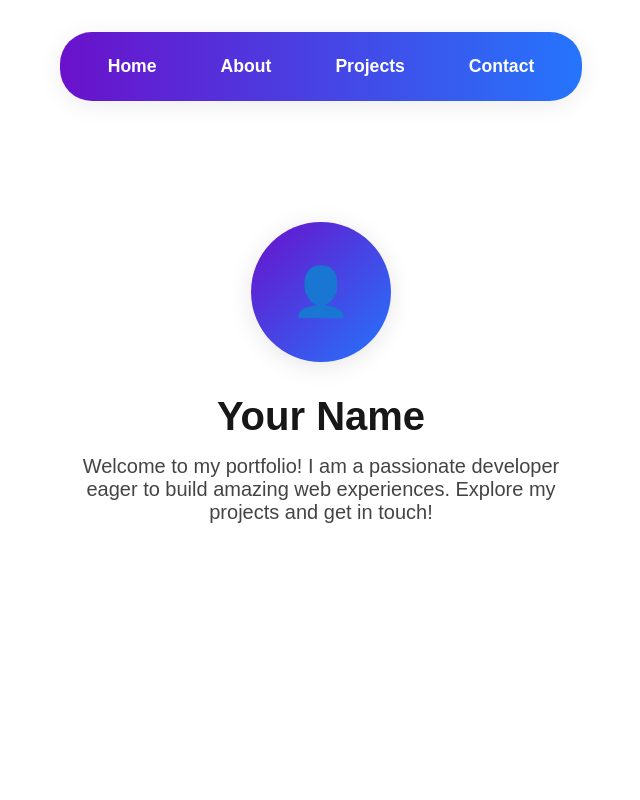
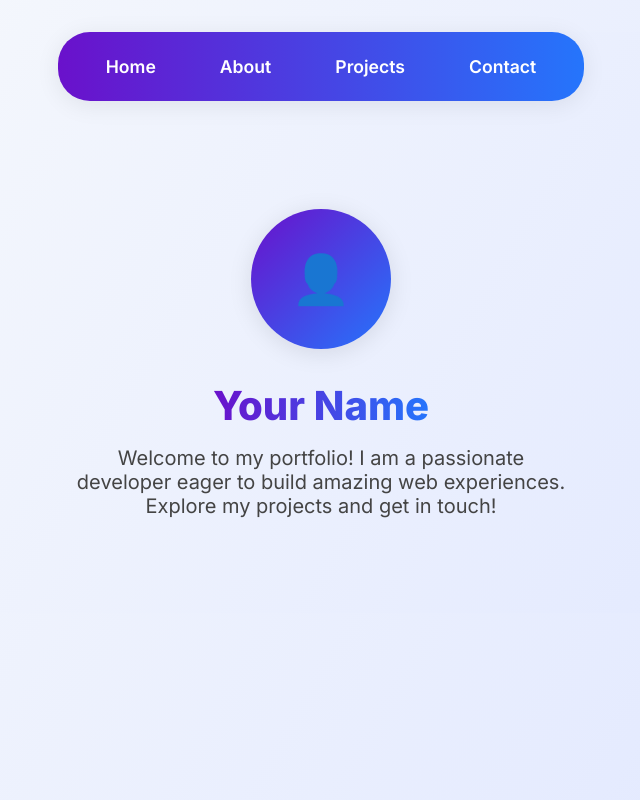
Before and after one commit to thusharanavod123/skygea-personal-website, a Next.js app in the folder my-website/: page / in a window 1280 px wide. Shown: the whole page, without its empty margins (319-959 px from the left). Built offline with nearby package versions, Linux system fonts and the light colour scheme.

Commit message:
styling the layout

```diff
--- a/my-website/src/app/globals.css
+++ b/my-website/src/app/globals.css
@@ -1,42 +1,46 @@
+@import url("https://fonts.googleapis.com/css2?family=Inter:wght@400;600;800&display=swap");
+
 :root {
-  --background: #ffffff;
-  --foreground: #171717;
-}
-
-@media (prefers-color-scheme: dark) {
-  :root {
-    --background: #0a0a0a;
-    --foreground: #ededed;
-  }
+  --primary: #2575fc;
+  --secondary: #6a11cb;
+  --accent: #ffd700;
+  --bg-gradient: linear-gradient(120deg, #f8fafc 0%, #e0e7ff 100%);
+  --text-main: #222;
+  --text-light: #444;
+  --card-bg: #fff;
+  --card-shadow: 0 2px 12px rgba(0, 0, 0, 0.06);
 }
 
 html,
 body {
-  max-width: 100vw;
-  overflow-x: hidden;
+  min-height: 100%;
+  margin: 0;
+  padding: 0;
+  font-family: "Inter", sans-serif;
+  background: var(--bg-gradient);
+  color: var(--text-main);
+  box-sizing: border-box;
 }
 
-body {
-  color: var(--foreground);
-  background: var(--background);
-  font-family: Arial, Helvetica, sans-serif;
-  -webkit-font-smoothing: antialiased;
-  -moz-osx-font-smoothing: grayscale;
+main {
+  width: 100%;
+  box-sizing: border-box;
 }
 
-* {
-  box-sizing: border-box;
-  padding: 0;
-  margin: 0;
+h1,
+h2,
+h3,
+h4,
+h5,
+h6 {
+  font-family: "Inter", sans-serif;
+  font-weight: 800;
+  color: var(--primary);
+  margin-top: 0;
 }
 
-a {
-  color: inherit;
-  text-decoration: none;
-}
-
-@media (prefers-color-scheme: dark) {
-  html {
-    color-scheme: dark;
+@media (max-width: 600px) {
+  main {
+    padding: 1rem !important;
   }
 }
--- a/my-website/src/app/page.tsx
+++ b/my-website/src/app/page.tsx
@@ -8,19 +8,36 @@ export default function HomePage() {
         width: 140,
         height: 140,
         borderRadius: '50%',
-        background: 'linear-gradient(135deg, #6a11cb 0%, #2575fc 100%)',
+        background: 'linear-gradient(135deg, var(--secondary) 0%, var(--primary) 100%)',
         display: 'flex',
         alignItems: 'center',
         justifyContent: 'center',
         marginBottom: '2rem',
         boxShadow: '0 4px 24px rgba(0,0,0,0.10)',
+        maxWidth: '80vw',
       }}>
         <span style={{ color: '#fff', fontSize: 48, fontWeight: 700 }}>👤</span>
       </div>
-      <h1 style={{ fontSize: '2.5rem', fontWeight: 800, margin: 0 }}>Your Name</h1>
-      <p style={{ fontSize: '1.25rem', color: '#444', marginTop: '1rem', textAlign: 'center', maxWidth: 500 }}>
+      <h1 style={{
+        fontSize: '2.5rem',
+        fontWeight: 800,
+        margin: 0,
+        background: 'linear-gradient(90deg, var(--secondary), var(--primary))',
+        WebkitBackgroundClip: 'text',
+        WebkitTextFillColor: 'transparent',
+        animation: 'fadeIn 1.2s',
+      }}>
+        Your Name
+      </h1>
+      <p style={{ fontSize: '1.25rem', color: 'var(--text-light)', marginTop: '1rem', textAlign: 'center', maxWidth: 500, animation: 'fadeIn 2s' }}>
         Welcome to my portfolio! I am a passionate developer eager to build amazing web experiences. Explore my projects and get in touch!
       </p>
+      <style>{`
+        @keyframes fadeIn {
+          from { opacity: 0; transform: translateY(20px); }
+          to { opacity: 1; transform: translateY(0); }
+        }
+      `}</style>
     </main>
   );
 }
```
Also changed, not shown: my-website/src/app/projects/page.tsx (+32 -8 lines).
